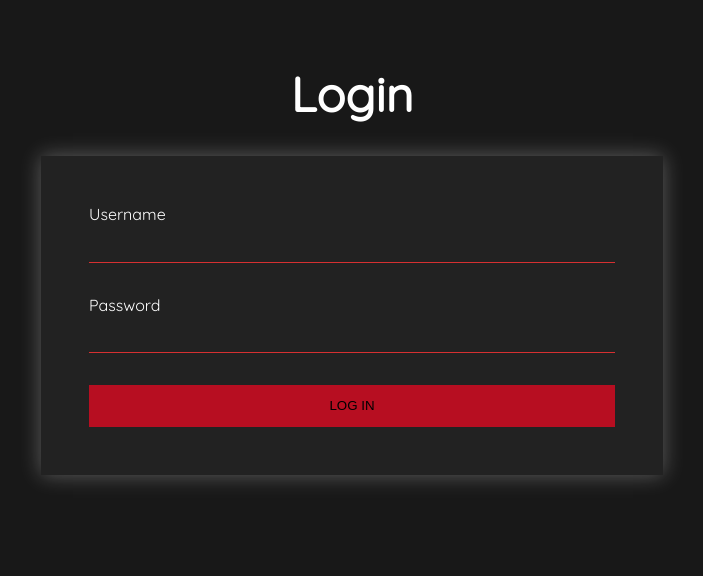
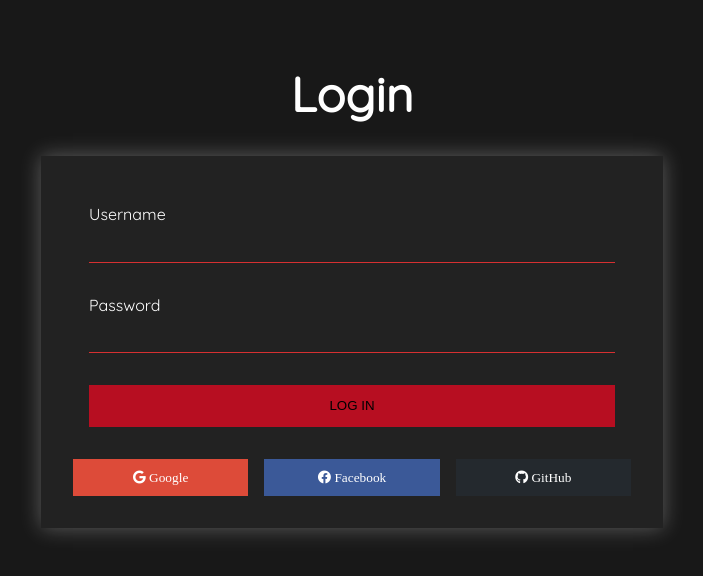
Before and after one commit to tiago1820/login-form, a plain HTML site: page index.html in a window 1280 px wide. Shown: the whole page, without its empty margins (288-991 px from the left). Drawn offline with Linux system fonts and the light colour scheme.

Commit message:
Buttons were added to log in with Google or Facebook or GitHub.

```diff
--- a/index.html
+++ b/index.html
@@ -34,6 +34,18 @@
                     </button>
                 </p>
             </form>
+
+            <div class="social-login">
+                <button class="google-login" title="Log in with Google">
+                    <i class="fab fa-google"> Google</i>
+                </button>
+                <button class="facebook-login" title="Log in with Facebook">
+                    <i class="fab fa-facebook"> Facebook</i>
+                </button>
+                <button class="github-login" title="Log in with GitHub">
+                    <i class="fab fa-github"> GitHub</i>
+                </button>
+            </div>
         </div>
     </div>
 
--- a/style.css
+++ b/style.css
@@ -65,6 +65,40 @@ body {
     outline: 0;
 }
 
+.social-login {
+    margin-top: 1em;
+    display: grid;
+    grid-template-columns: repeat(3, 1fr);
+    grid-gap: 1em;
+}
+
+.social-login button {
+    border: none;
+    /* background: none; */
+    outline: none;
+    color: #fff;
+    padding: 0.7rem;
+    /* border-bottom: 1px solid #d63031; */
+    cursor: pointer;
+}
+
+.social-login button:hover {
+    background-color: rgba(255, 255, 255, 0.1);
+    transition: background-color 0.3s ease-in-out;
+}
+
+.google-login {
+    background-color: #dd4b39;
+}
+
+.facebook-login {
+    background-color: #3b5998;
+}
+
+.github-login {
+    background-color: #24292e;
+}
+
 /* SMALL SCREEN */
 @media (max-width: 500px) {
     .login-form form {
@@ -79,4 +113,8 @@ body {
     body {
         padding: 0;
     }
+
+    .social-login {
+        grid-template-columns: repeat(1, 1fr);
+    }
 }
```
